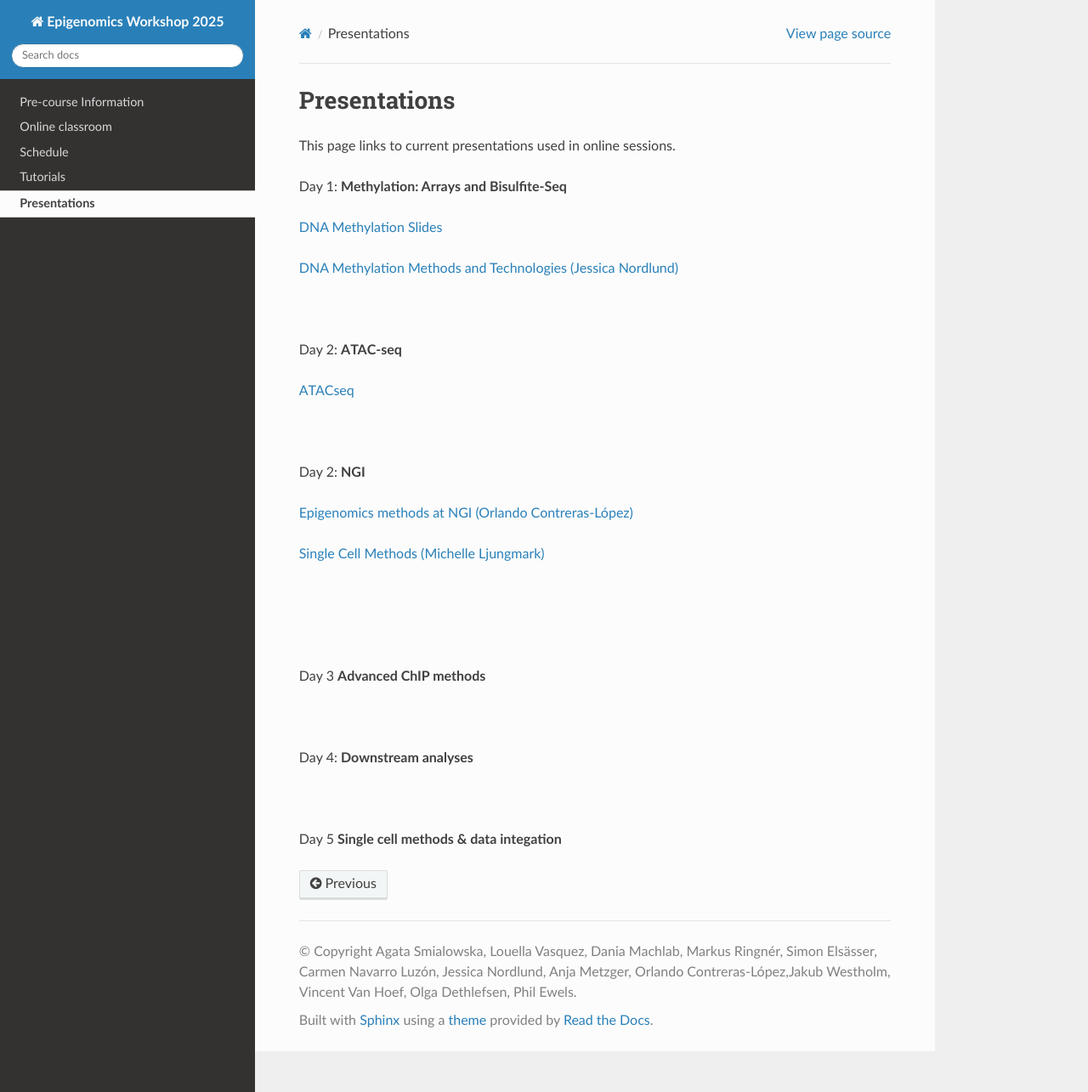
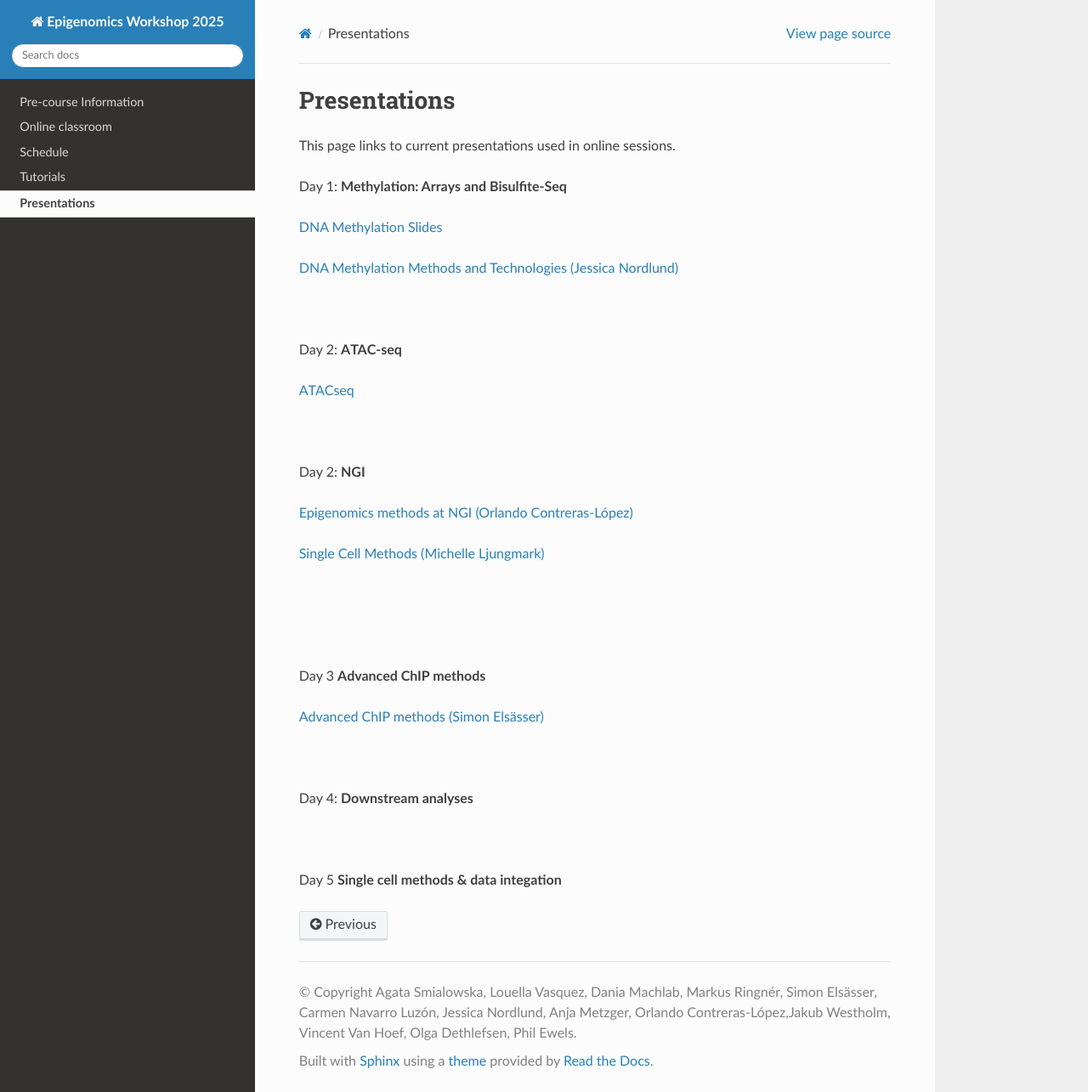
Before and after one commit to NBISweden/workshop-epigenomics-RTDs, a Sphinx documentation site: the page built from docs/content/presentations.rst, in a window 1280 px wide and 1285 px high. Shown: the whole window at 85% size. Built offline with Sphinx 7.4.7 and the Read the Docs theme 3.1.0, drawn with Linux system fonts in a browser that asks for light colours.

Commit message:
add slides

```diff
--- a/docs/content/presentations.rst
+++ b/docs/content/presentations.rst
@@ -39,7 +39,7 @@ Day 2: **NGI**
 
 `Epigenomics methods at NGI (Orlando Contreras‐López) <../_static/EpigeneticsatNGIforNBIS2025_Orlando.pdf>`_
 
-`Single Cell Methods (Michelle Ljungmark) <https://drive.google.com/file/d/1TYcp9VirbnqfIqcGrtIpXO_zYTQf5i4a/view?usp=sharing>`_
+`Single Cell Methods (Michelle Ljungmark) <../_static/2025-09-23-NBIS-single-cell.pdf>`_
 
 
 
@@ -50,7 +50,7 @@ Day 2: **NGI**
 
 Day 3 **Advanced ChIP methods**
 
-.. `Advanced ChIP methods <../_static/NBIS-Course_2024.pdf>`_
+`Advanced ChIP methods (Simon Elsässer) <../_static/SE-NBIS-Course-2025.pdf>`_
 
 
 :raw-html:`<br />`
```
Also changed, not shown: 2 other files.
